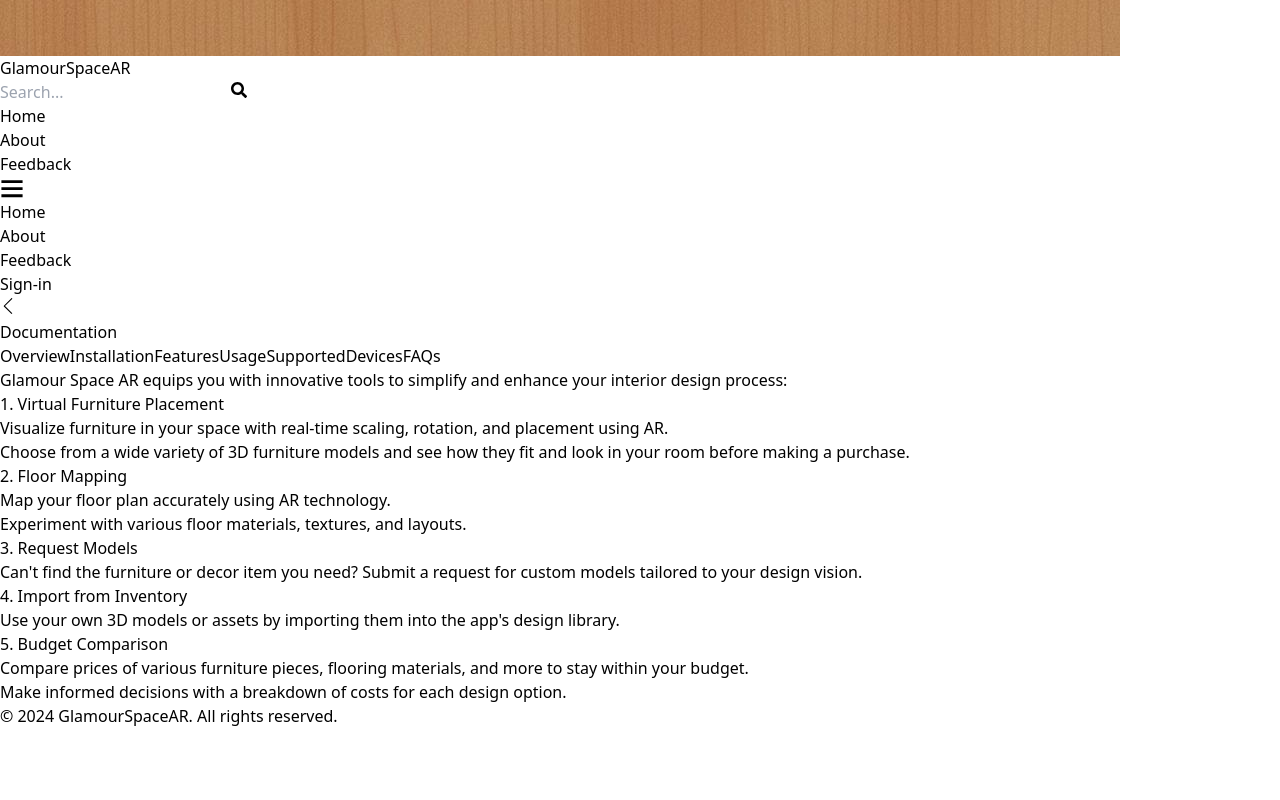
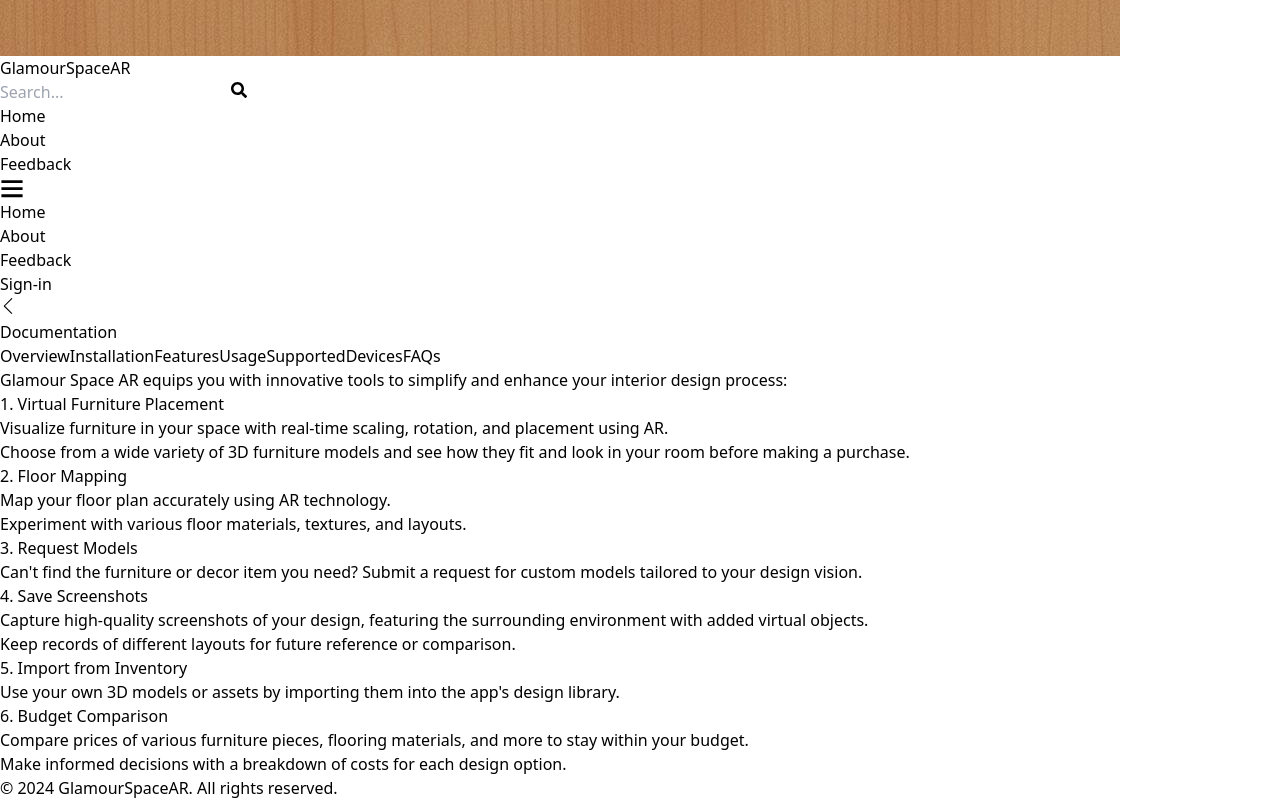
Before and after one commit to logan1o1/GlamourSpace, a React (Vite) app in the folder GlamourSpace/: page /features in a window 1280 px wide. Shown: the part 1064-1864 px from the top of the page. Before the commit the page ends 1792 px from the top, so only its background shows below. Built offline with nearby package versions, Linux system fonts and the light colour scheme.

Commit message:
Download Link added

```diff
--- a/GlamourSpace/src/Docs/FAQs.jsx
+++ b/GlamourSpace/src/Docs/FAQs.jsx
@@ -64,7 +64,7 @@
             </h3>
             <p className="text-gray-700 leading-relaxed">
               Reach out via the Help & Support section in the app or email us at
-              <Link className="text-blue-600 pl-1" to={"mailto:support@glamourspaceAR.com"}>support@glamourspaceAR.com</Link>.
+              <Link className="text-blue-600 pl-1" to={"mailto:glamourspacear@gmail.com"}>support@glamourspaceAR.com</Link>.
             </p>
           </div>
         </div>
--- a/GlamourSpace/src/Docs/Features.jsx
+++ b/GlamourSpace/src/Docs/Features.jsx
@@ -40,7 +40,18 @@
           </div>
           <div className="rounded-lg p-6">
             <h3 className="text-xl font-semibold text-slate-700 mb-2">
-              4. Import from Inventory
+              4. Save Screenshots
+            </h3>
+            <p className="text-gray-700 leading-relaxed">
+              Capture high-quality screenshots of your design, featuring the
+              surrounding environment with added virtual objects. <br />
+              Keep records of different layouts for future reference or
+              comparison.
+            </p>
+          </div>
+          <div className="rounded-lg p-6">
+            <h3 className="text-xl font-semibold text-slate-700 mb-2">
+              5. Import from Inventory
             </h3>
             <p className="text-gray-700 leading-relaxed">
               Use your own 3D models or assets by importing them into the app's
@@ -49,7 +60,7 @@
           </div>
           <div className="rounded-lg p-6">
             <h3 className="text-xl font-semibold text-slate-700 mb-2">
-              5. Budget Comparison
+              6. Budget Comparison
             </h3>
             <p className="text-gray-700 leading-relaxed">
               Compare prices of various furniture pieces, flooring materials,
--- a/GlamourSpace/src/Docs/Installation.jsx
+++ b/GlamourSpace/src/Docs/Installation.jsx
@@ -16,7 +16,7 @@
               1. Download the App
             </h3>
             <p className="text-gray-700 leading-relaxed">
-              Visit our website's landing page at <Link className="text-blue-600" to={"www.glamourspacear.com"}>www.glamourspacear.com</Link> to
+              Visit our website's landing page at <Link className="text-blue-600" to={"https://glamour-space.onrender.com"}>www.glamour-space.com</Link> to
               download the latest version of Glamour Space AR. Note: The app is
               not yet available on the Google Play Store but will be launched
               there in the future.
--- a/GlamourSpace/src/components/Navbar.jsx
+++ b/GlamourSpace/src/components/Navbar.jsx
@@ -1,6 +1,5 @@
 import React, { useState } from "react";
 import { FaSearch } from "react-icons/fa";
-import { BiLogOut } from "react-icons/bi";
 import { CgProfile } from "react-icons/cg";
 import { Link, useNavigate } from "react-router-dom";
 import { useAuthContext } from "../context/AuthContext";
--- a/GlamourSpace/src/pages/Home.jsx
+++ b/GlamourSpace/src/pages/Home.jsx
@@ -24,7 +24,7 @@
 
       <div className="flex flex-col md:flex-row gap-4">
         <Link
-          to="#download"
+          to="https://drive.google.com/file/d/1C2Ph0Y_SF_Xe_8ym15zS6lc3DSx8vQh_/view?usp=sharing"
           className="bg-blue-600 text-white px-6 py-3 rounded-lg shadow-md hover:bg-blue-700 transition"
         >
           Download
@@ -42,13 +42,13 @@
           Give us a feedback
         </Link>
       </div>
-      <div className="bg-blue-200 max-w-5xl mx-auto shadow-md mt-4 rounded-lg p-6">
+      <div className="bg-blue-100 max-w-5xl mx-auto shadow-md mt-4 rounded-lg p-6">
         <h4>*Note:</h4>
         <p>
-          Not all mobile phones have AR support, so please check the Supported
-          devices section to see if your device has the required features or
+          Not all mobile phones have AR support, so please check the <Link className="text-blue-500" to={"/supporteddevices"}>Supported
+          devices</Link> section to see if your device has the required features or
           not, if it doesn't have the required features, then there is no point
-          in downloading our application
+          in downloading the application.
         </p>
       </div>
     </div>
```
